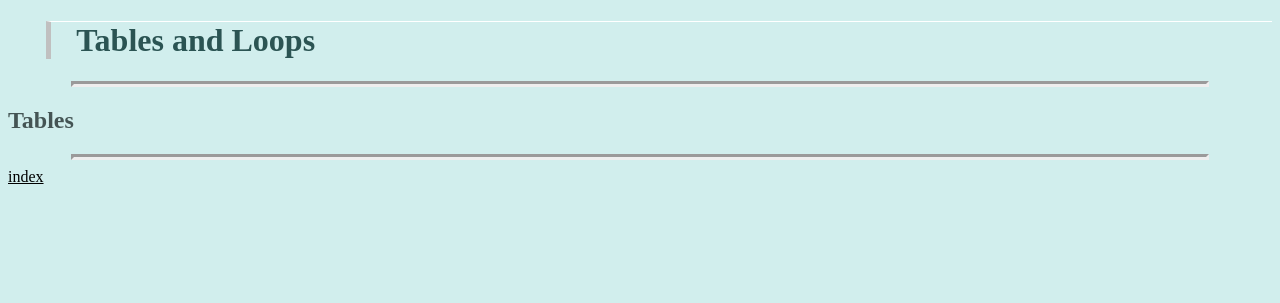
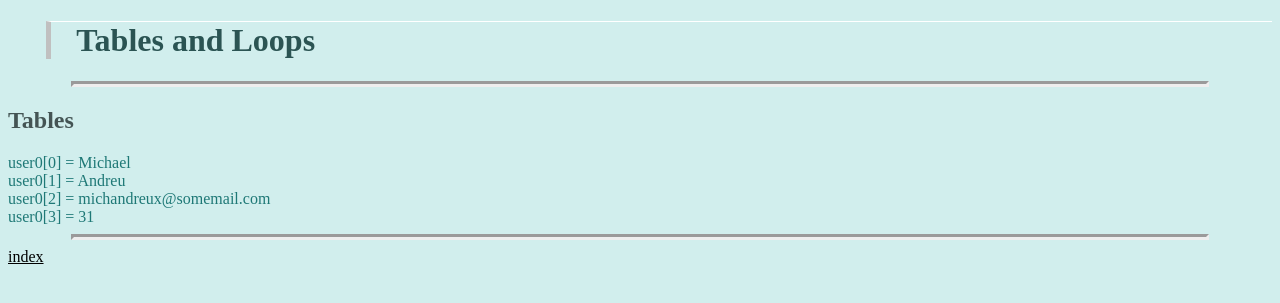
Before and after one commit to loicbaillif/OpenClass_PhpCreateSite, a PHP site: page /03_tablesLoops/index.php in a window 1280 px wide. Shown: the top 303 px of the page. Run offline with PHP 8.4, Linux system fonts and the light colour scheme.

Commit message:
03/tablesLoops/v1
First table

```diff
--- a/03_tablesLoops/index.php
+++ b/03_tablesLoops/index.php
@@ -14,7 +14,15 @@
 <hr/>
 <h2>Tables</h2>
 
+<?php
+$user0 = ['Michael', 'Andreu', 'michandreux@somemail.com', 31];
+echo 'user0[0] = ' . $user0[0] . '<br/>' . PHP_EOL;
+echo 'user0[1] = ' . $user0[1] . '<br/>' . PHP_EOL;
+echo 'user0[2] = ' . $user0[2] . '<br/>' . PHP_EOL;
+echo 'user0[3] = ' . $user0[3] . '<br/>' . PHP_EOL;
 
+
+?>
 
 <hr/>
 <a href="../index.php">index</a>
```
